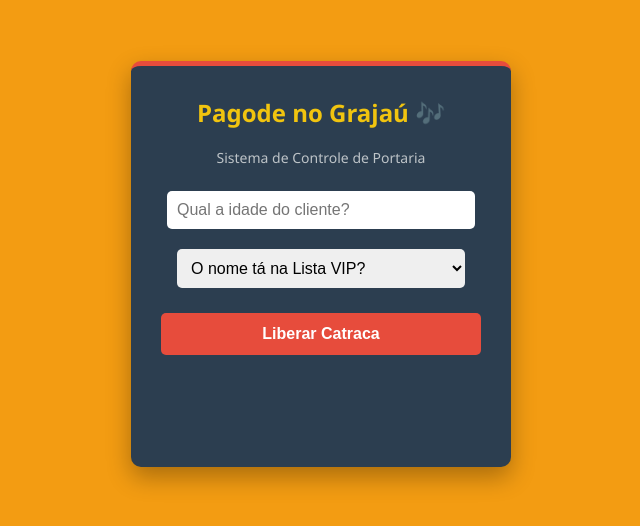
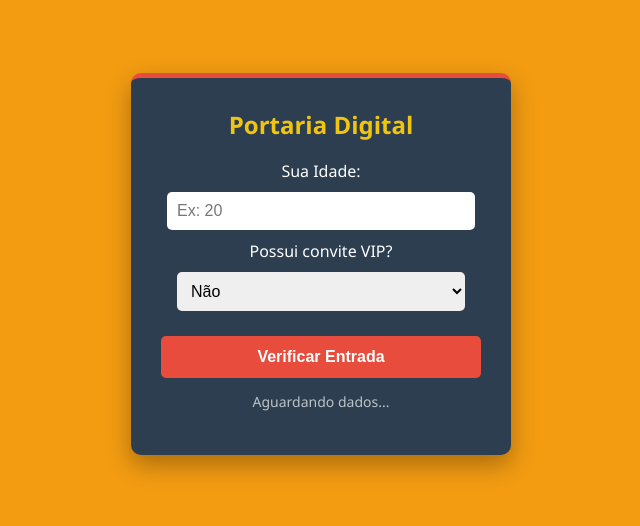
Before and after one commit to grazlacerd/controle_catraca, a plain HTML site: page index.html in a window 1280 px wide. Shown: the part 136-662 px from the top of the page, without its empty margins (319-959 px from the left). Drawn offline with Linux system fonts and the light colour scheme.

Commit message:
Update HTML with project detail

```diff
--- a/index.html
+++ b/index.html
@@ -9,20 +9,28 @@
     </head>
     <body>
 
-        <div class="painel-portaria">
-            <h2>Pagode no Grajaú 🎶</h2>
-            <p>Sistema de Controle de Portaria</p>
-            <input type="number" id="idadeCandidato" placeholder="Qual a idade do cliente?">
-            <select id="vipSelect">
-                <option value="vazio">O nome tá na Lista VIP?</option>
-                <option value="sim">Sim, tá na lista</option>
-                <option value="nao">Não, chegou de gaiato</option>
-            </select>
+    <div class="painel-portaria">
+        <h2>Portaria <span>Digital</span></h2>
 
-            <button onclick="checarEntrada()">Liberar Catraca</button>
-            <p id="mensagemPortaria" class="resposta"></p>
+        <div class="campo">
+            <label for="idadeCandidato">Sua Idade:</label>
+            <input type="number" id="idadeCandidato" placeholder="Ex: 20">
         </div>
 
-        <script src="script.js"></script>
+        <div class="campo">
+            <label for="vipSelect">Possui convite VIP?</label>
+            <select id="vipSelect">
+                <option value="nao">Não</option>
+                <option value="sim">Sim</option>
+            </select>
+        </div>
 
-        </body></html>
+        <button onclick="checarEntrada()">Verificar Entrada</button>
+
+        <div class="display-mensagem">
+            <p id="mensagemPortaria">Aguardando dados...</p>
+        </div>
+    </div>
+
+</body>
+</html>
```
